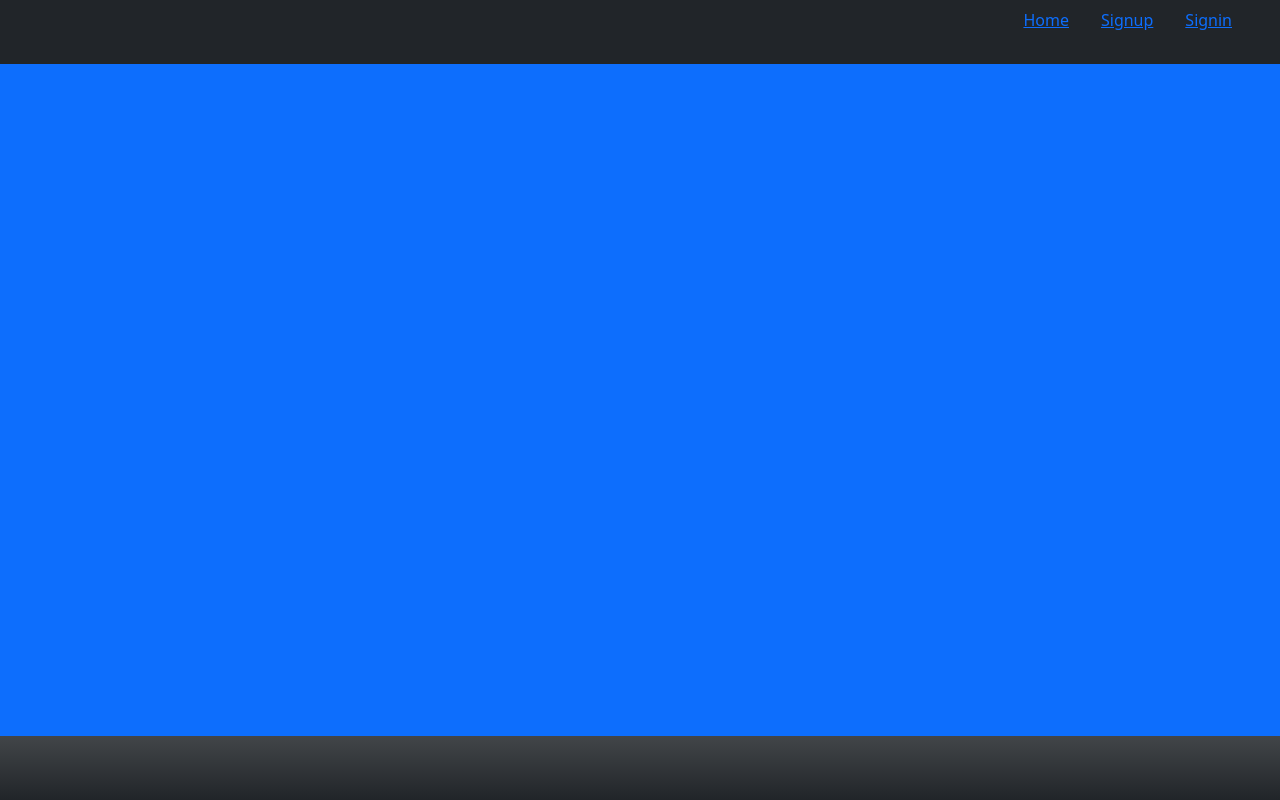
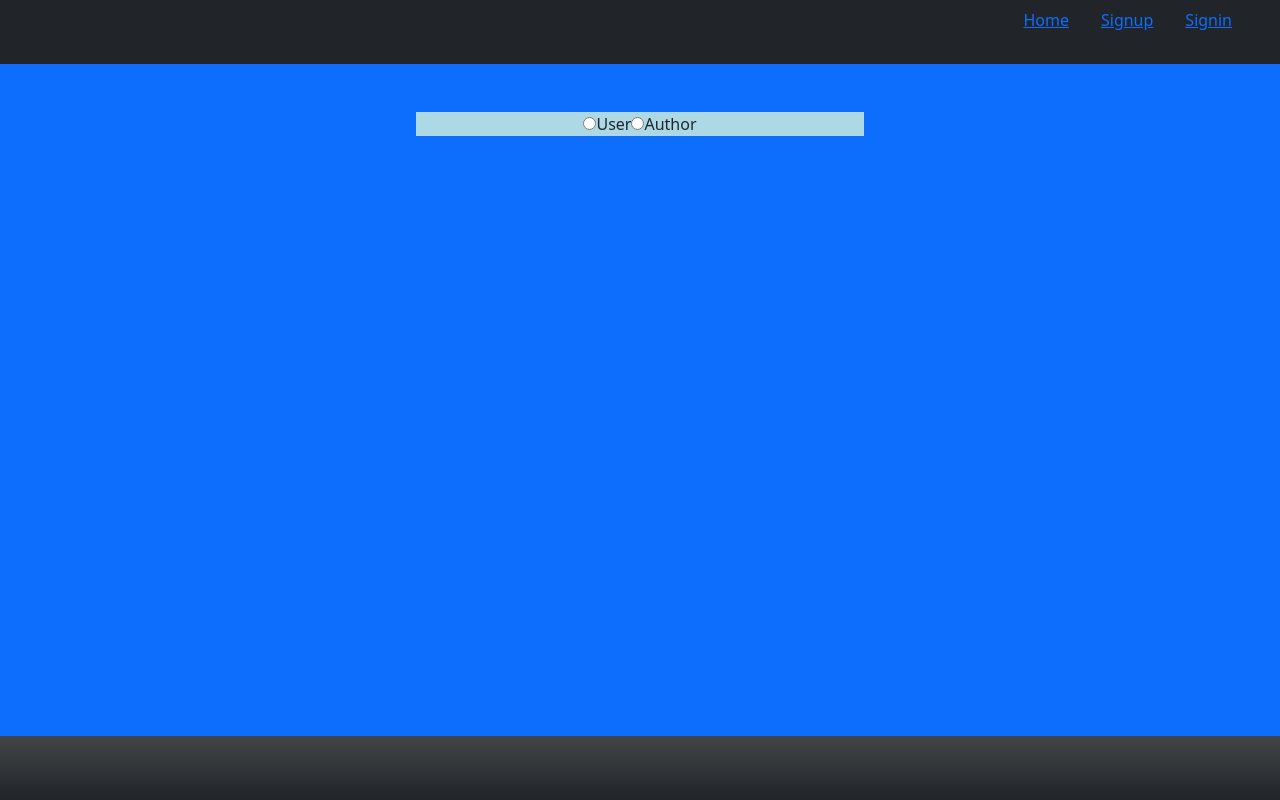
Before and after one commit to NavaneethReddyNalla/FullStackBlogPractice, a React (Create React App) app in the folder frontend/: page /signup in a window 1280 px wide. Built offline with nearby package versions, Linux system fonts and the light colour scheme.

Commit message:
Added two radio buttons in signup

```diff
--- a/frontend/src/Components/Screens/SignUp/SignUp.css
+++ b/frontend/src/Components/Screens/SignUp/SignUp.css
@@ -0,0 +1,5 @@
+form {
+    width: 35vw;
+    background-color: lightblue;
+    margin: auto;
+}
--- a/frontend/src/Components/Screens/SignUp/SignUp.js
+++ b/frontend/src/Components/Screens/SignUp/SignUp.js
@@ -1,9 +1,26 @@
 import React from "react";
+import { useForm } from "react-hook-form";
+
+import "./SignUp.css";
 
 function SignUp() {
+  const {
+    register,
+    handleSubmit,
+    formState: { errors },
+  } = useForm();
+
   return (
-    <div className="bg-primary background">
-      <form></form>
+    <div className="bg-primary background pt-5">
+      <form>
+        <div>
+          <input type="radio" name="userType" id="user" />
+          <label htmlFor="user">User</label>
+
+          <input type="radio" name="userType" id="author" />
+          <label htmlFor="user">Author</label>
+        </div>
+      </form>
     </div>
   );
 }
```
